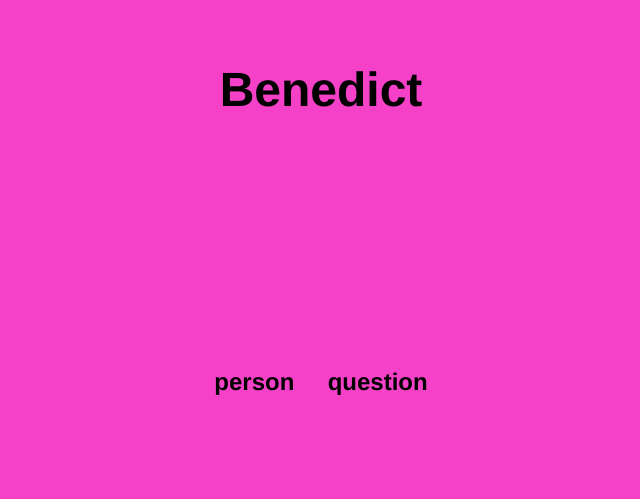
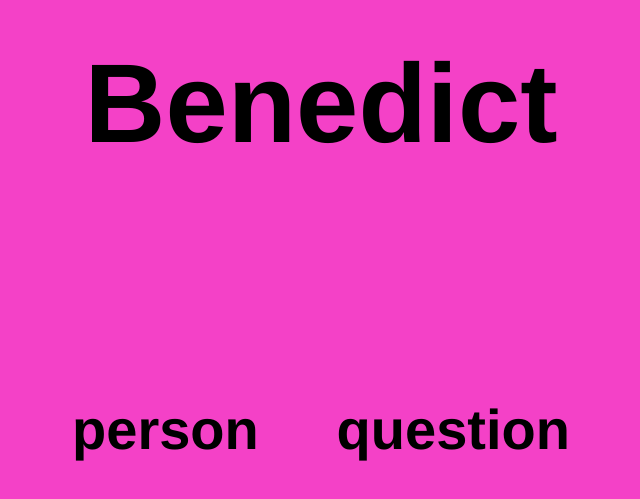
Before and after one commit to benedicthsieh/benedict.github.io, a plain HTML site: page index.html in a window 1280 px wide. Shown: the part 187-686 px from the top of the page, without its empty margins (319-959 px from the left). Drawn offline with Linux system fonts and the light colour scheme.

Commit message:
Update index.html

```diff
--- a/index.html
+++ b/index.html
@@ -4,7 +4,7 @@
     body {
       background-color: #f441c7;
       font-family: "Helvetica Neue", Helvetica, Arial, sans-serif;
-      font-size: 150%;
+      font-size: 350%;
     }
     div.outer{
       width: 100%;
```
